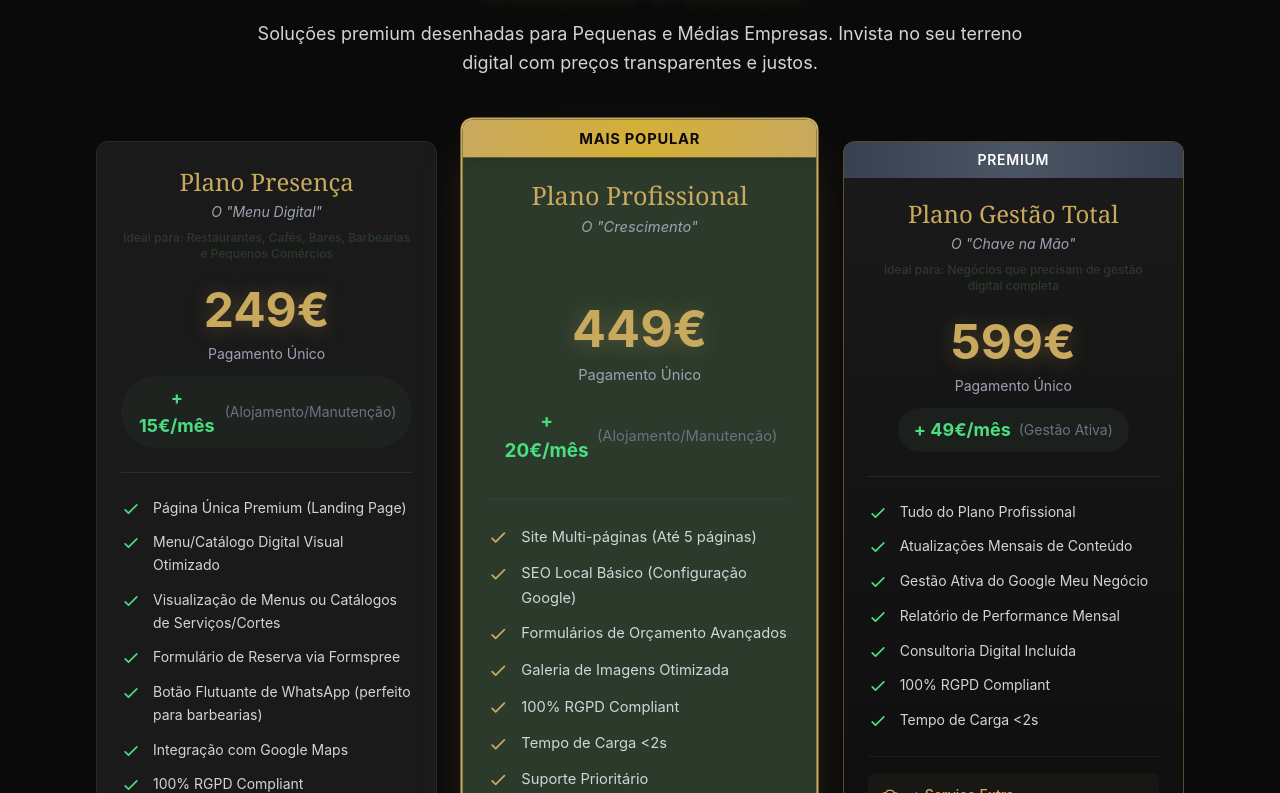
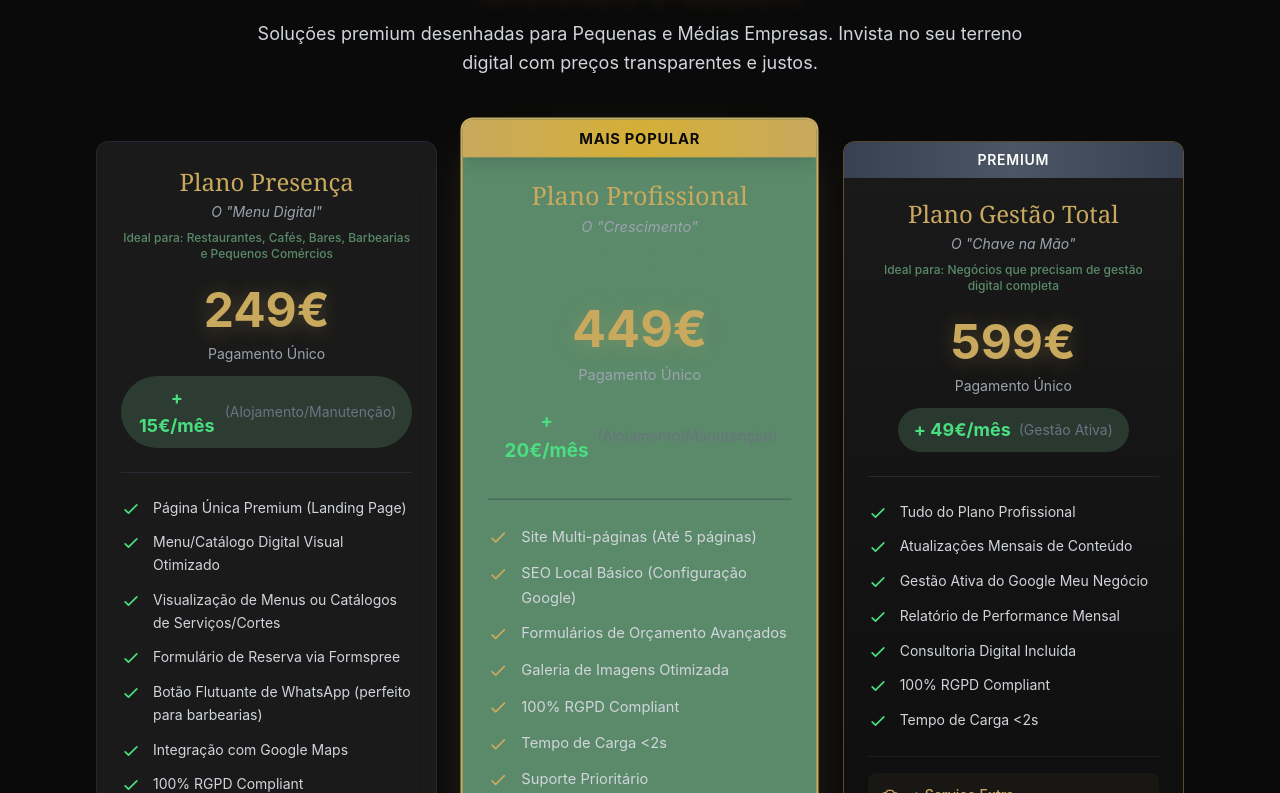
Before and after one commit to AndreLeal-L2/AndreLeal-L2.github.io, a Next.js app: page / in a window 1280 px wide. Shown: the part 2487-3280 px from the top of the page. Built offline with nearby package versions, Linux system fonts and the light colour scheme.

Commit message:
Change forest-green to lighter shade for better readability

```diff
--- a/tailwind.config.js
+++ b/tailwind.config.js
@@ -12,7 +12,7 @@ module.exports = {
         'dark-gray': '#1a1a1a',
         'soft-gold': '#c9a95e',
         'light-gold': '#d4af37',
-        'forest-green': '#2b3a2b',
+        'forest-green': '#5a8a6a',
       },
       fontFamily: {
         serif: ['Playfair Display', 'Georgia', 'serif'],
```
